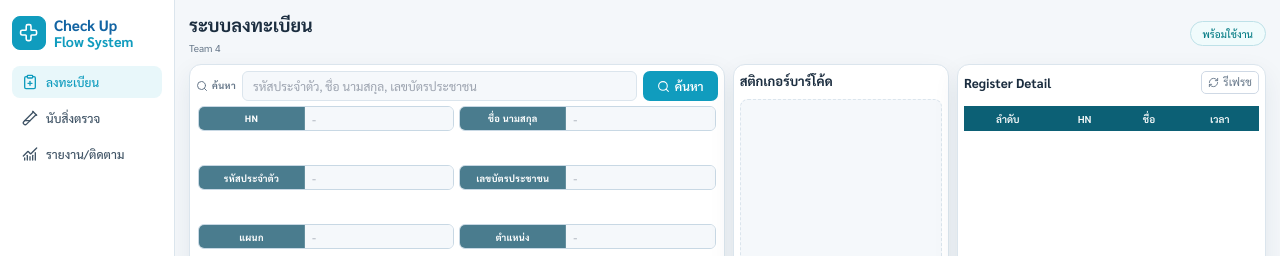
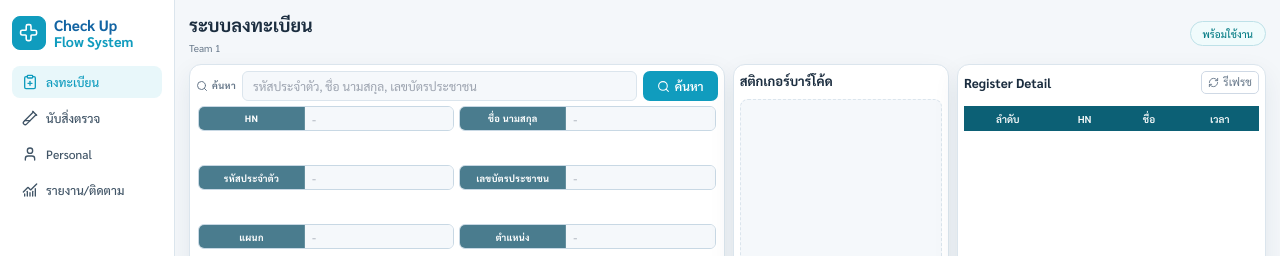
Before and after one commit to RBMedical/team4, a Next.js app: page / in a window 1280 px wide. Shown: the top 256 px of the page. Built offline with nearby package versions, Linux system fonts and the light colour scheme.

Commit message:
Enhance navigation with Personal Detail Modal
Added functionality to open Personal Detail Modal with HN.

```diff
--- a/app/page.tsx
+++ b/app/page.tsx
@@ -2,17 +2,20 @@
 
 import React, { useState } from "react";
 import {
-  Cross, ClipboardPlus, TestTube2, ChartNoAxesCombined, Activity, Hospital,
+  Cross, ClipboardPlus, TestTube2, ChartNoAxesCombined, Activity, Hospital, User,
 } from "lucide-react";
 import { RegistrationPage } from "@/components/RegistrationPage";
 import { ReportPage } from "@/components/ReportPage";
 import { SpecimenModal } from "@/components/SpecimenModal";
+import { PersonalDetailModal } from "@/components/PersonalDetailModal";
 
 type Page = "registration" | "report";
 
 export default function Home() {
   const [activePage, setActivePage] = useState<Page>("registration");
   const [specimenOpen, setSpecimenOpen] = useState(false);
+  const [personalOpen, setPersonalOpen] = useState(false);
+  const [personalHn, setPersonalHn] = useState("");
   const [statusMsg, setStatusMsg] = useState("พร้อมใช้งาน");
   const [statusOk, setStatusOk] = useState(true);
   const [counts, setCounts] = useState<Record<string, number>>({});
@@ -20,9 +23,17 @@ export default function Home() {
   function handleNav(page: string) {
     if (page === "specimen") {
       setSpecimenOpen(true);
+    } else if (page === "personal") {
+      // เปิด Personal โดยใช้ HN จาก search ถ้ามี
+      setPersonalOpen(true);
     } else {
       setActivePage(page as Page);
     }
+  }
+
+  function openPersonalByHn(hn: string) {
+    setPersonalHn(hn);
+    setPersonalOpen(true);
   }
 
   return (
@@ -55,6 +66,13 @@ export default function Home() {
             <span>นับสิ่งตรวจ</span>
           </button>
           <button
+            className="menu-item"
+            onClick={() => handleNav("personal")}
+          >
+            <User size={16} />
+            <span>Personal</span>
+          </button>
+          <button
             className={`menu-item${activePage === "report" ? " active" : ""}`}
             onClick={() => handleNav("report")}
           >
@@ -74,7 +92,7 @@ export default function Home() {
         <header className="page-header">
           <div>
             <h1>ระบบลงทะเบียน</h1>
-            <p>Team 4</p>
+            <p>Team 1</p>
           </div>
           <div
             className="status-pill"
@@ -86,7 +104,7 @@ export default function Home() {
 
         {/* Registration Page */}
         <section className={`workspace page${activePage === "registration" ? " active" : ""}`} id="registrationPage">
-          <RegistrationPage onCountsUpdate={setCounts} />
+          <RegistrationPage onCountsUpdate={setCounts} onOpenPersonal={openPersonalByHn} />
         </section>
 
         {/* Report Page */}
@@ -95,6 +113,13 @@ export default function Home() {
           <ReportPage />
         </section>
       </main>
+
+      {/* Personal Detail Modal */}
+      <PersonalDetailModal
+        open={personalOpen}
+        initialHn={personalHn}
+        onClose={() => setPersonalOpen(false)}
+      />
 
       {/* Specimen Modal */}
       <SpecimenModal
```
